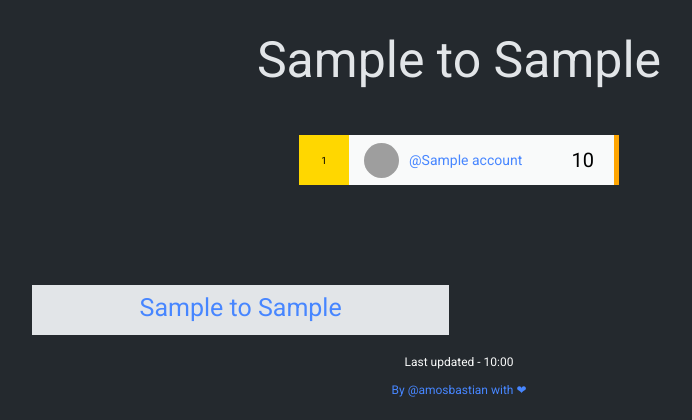
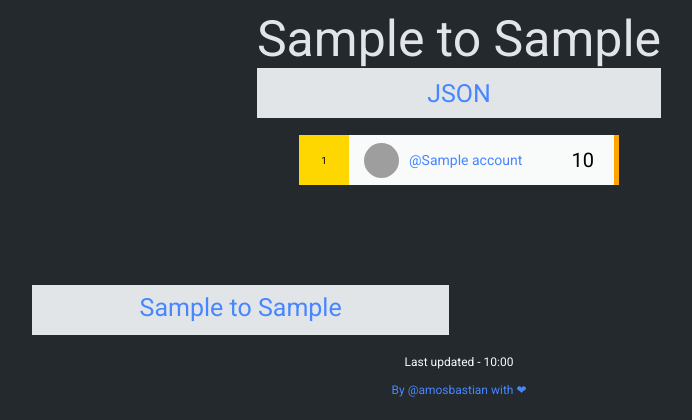
Before and after one commit to amosbastian/utopian.rocks, a Flask app: template utopian/templates/points.html in a window 1280 px wide. Shown: the part 70-490 px from the top of the page, without its empty margins (181-873 px from the left). Run offline with Flask 2, Linux system fonts and the light colour scheme; the template is opened without the code that fills it: most values are stand-ins (such as "Sample title", 1, 10 or a date in 2020); a database or web service that is not in the repository returns one stand-in record (values such as "Sample title"); grey boxes are pictures that could not be loaded.

Commit message:
Add button point overview for JSON

```diff
--- a/utopian/static/style.css
+++ b/utopian/static/style.css
@@ -254,6 +254,10 @@ a:hover {
   border-bottom: .5rem solid #70a2ff;
 }
 
+.header__button:hover {
+  background-color: rgb(194, 197, 201);
+}
+
 .author-avatar {
   display: grid;
   width: 3.5rem;
--- a/utopian/templates/points.html
+++ b/utopian/templates/points.html
@@ -3,6 +3,9 @@
 {% block content %}
 <div class="statistics">
   {{this_week}} to {{next_week}}
+  <a href="/json/{{this_week}}" class="header__button" style="border-bottom: none;">
+    JSON
+  </a>
 </div>
 <div class="moderators">
   {% for moderator in moderators %}
```
